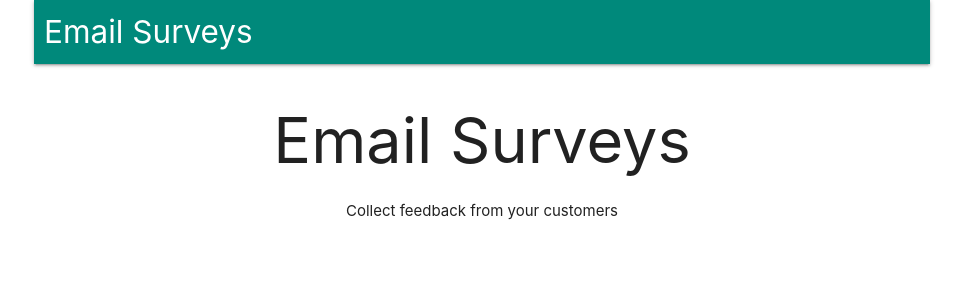
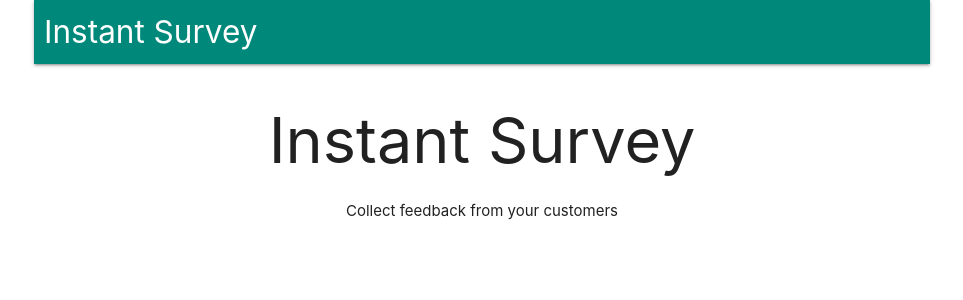
Before and after one commit to hyu6/email-survey, a React (Create React App) app in the folder client/: page / in a window 1280 px wide. Shown: the top 300 px of the page, without its empty margins (158-1121 px from the left). Built offline with nearby package versions, Linux system fonts and the light colour scheme; no server answers.

Commit message:
rename the project

```diff
--- a/client/public/index.html
+++ b/client/public/index.html
@@ -22,7 +22,7 @@
       work correctly both with client-side routing and a non-root public URL.
       Learn how to configure a non-root public URL by running `npm run build`.
     -->
-  <title>Email Surveys</title>
+  <title>Instant Survey</title>
 </head>
 
 <body>
--- a/client/src/components/Header.js
+++ b/client/src/components/Header.js
@@ -39,7 +39,7 @@ class Header extends Component {
             className="left brand-logo"
             style={{ margin: '0 10px' }}
           >
-            Email Surveys
+            Instant Survey
           </Link>
           <ul className="right">{this.renderContent()}</ul>
         </div>
--- a/client/src/components/Landing.js
+++ b/client/src/components/Landing.js
@@ -3,7 +3,7 @@ import React from 'react';
 const Landing = () => {
   return (
     <div style={{ textAlign: 'center' }}>
-      <h1>Email Surveys</h1>Collect feedback from your customers
+      <h1>Instant Survey</h1>Collect feedback from your customers
     </div>
   );
 };
--- a/client/src/components/Payments.js
+++ b/client/src/components/Payments.js
@@ -8,7 +8,7 @@ class Payments extends Component {
   render() {
     return (
       <StripeCheckout
-        name="Email Surveys"
+        name="Instant Survey"
         description="$5 for 5 credits"
         amount={500}
         token={(token) => this.props.handleToken(token)}
```
Also changed, not shown: client/public/manifest.json, 1 other file (tests, documents, lock files or other folders).
